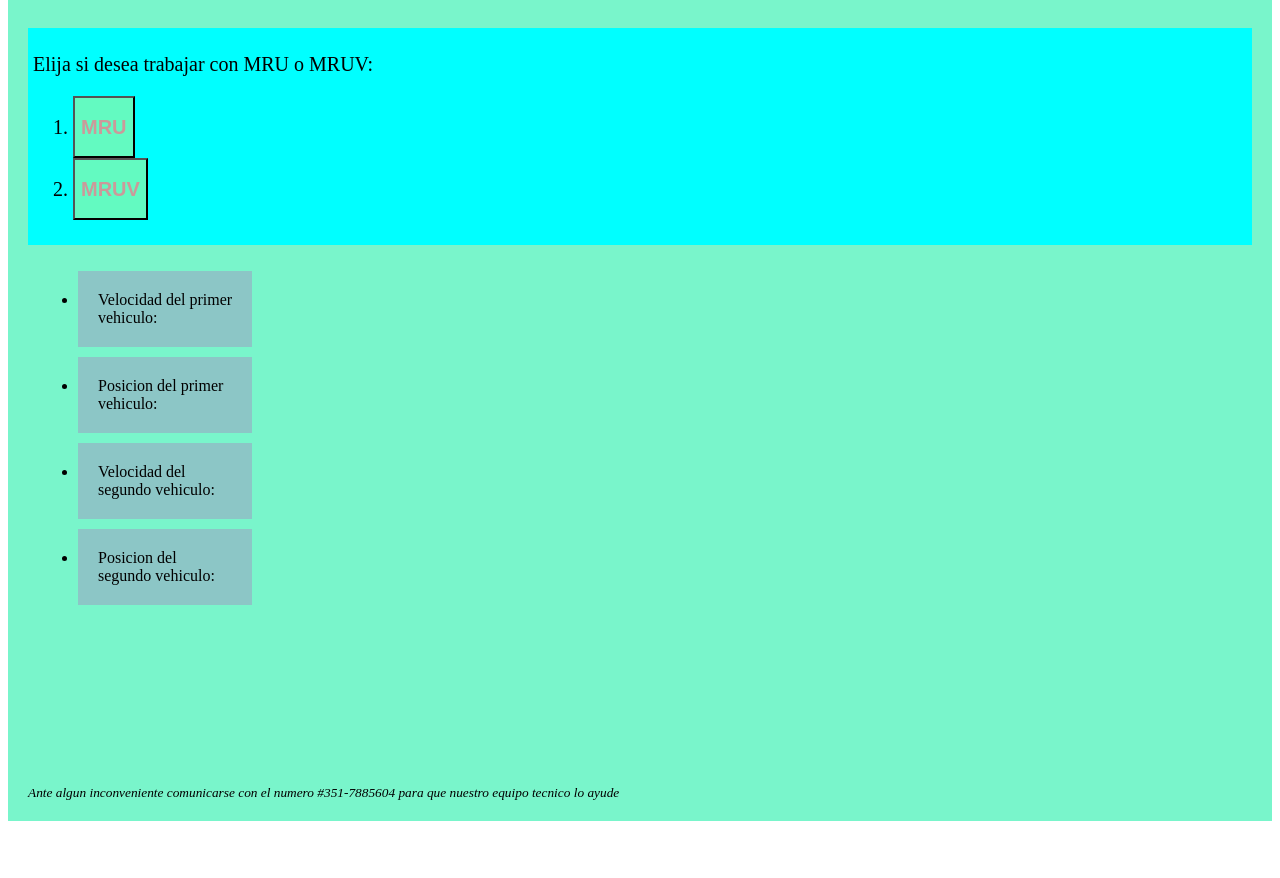
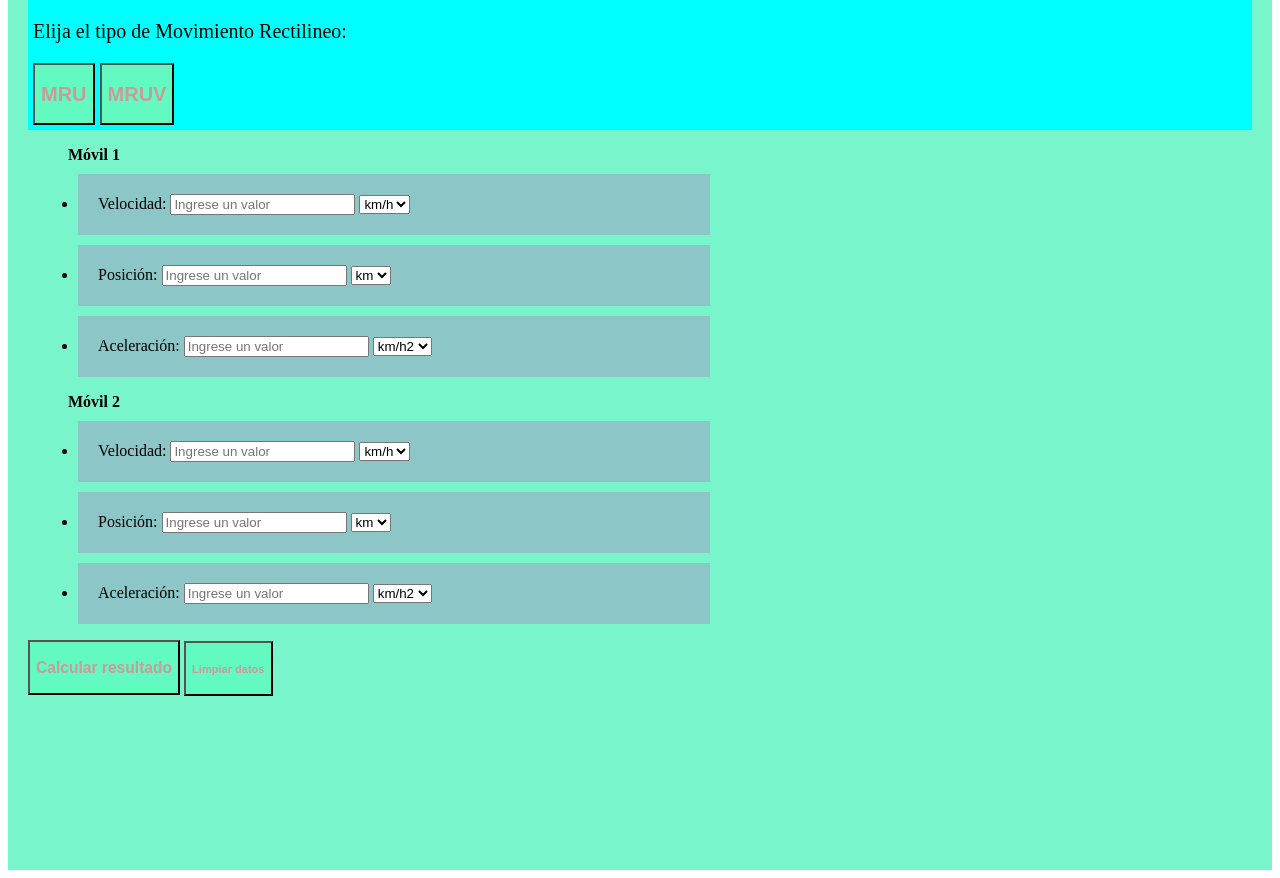
Before and after one commit to UCC-LabCompu2/proyecto2021-gonzalezachaval, a plain HTML site: page index.html in a window 1280 px wide. Shown: the part 301-1179 px from the top of the page. Before the commit the page ends 1130 px from the top, so only its background shows below. Drawn offline with Linux system fonts and the light colour scheme.

Commit message:
Update index.html
Se corrigieron errores de la primera entrega como backgrounds, labels, entre otros

```diff
--- a/index.html
+++ b/index.html
@@ -3,66 +3,126 @@
 <head>
     <meta charset="UTF-8">
     <title>PROBLEMAS DE ENCUENTRO EN MRU Y MRUV</title>
-    <meta content="Alejandro Gonzalez Achaval" name="autor">
-    <meta content="Web sobre problemas de encuentro en MRU y MRUV" name="descripcion">
-    <meta content="HTML,CSS" name="Keywords">
-    <title>proyectos2021-GonzalezAchaval</title>
+    <link rel="icon" type="image/png" href="imagenes/favicon.jpeg" sizes="24x24">
+    <meta content="Alejandro Gonzalez Achaval & Federico Daniel Spinelli" name="autores">
+    <meta content="Encuentro en MRU y MRUV" name="descripcion">
+    <meta content="HTML,CSS,JS,MRU,MRUV,Física" name="Keywords">
+    <title>proyectos2021-GonzalezAchaval-Spinelli</title>
     <link rel="stylesheet" href="proyecto2021.css">
 </head>
+<!-- Este programa sirve para realizar ejericios de colision y encuentro en MRU y MRUV-->
 
-
+<body>
 <main>
-    <body>
     <header>
+        <!-- Titulo principal-->
         <h1 id="principal">
+            <img src="imagenes/newton.png" alt="Imagen de Isaac Newton">
             PROBLEMAS DE ENCUENTRO EN MRU Y MRUV
         </h1>
-            <img src="imagenes/newton.png" alt="Imagen de Isaac Newton">
     </header>
+
     <nav>
         <p>
-                Elija si desea trabajar con MRU o MRUV:
+            Elija el tipo de Movimiento Rectilineo:
         </p>
-            <ol class="nav">
-                <li>
+        <!--Listas ordenadas para seleccionar si se desea trabajar con MRU o MRUV-->
         <button class="button">
             <h2>
                 MRU
             </h2>
         </button>
-                </li>
-                <li>
         <button class="button">
             <h2>
                 MRUV
             </h2>
         </button>
+    </nav>
+
+
+    <section>
+        <!--Listas desordenadas para completar los datos de los 2 vehiculos bajo estudio-->
+        <ul>
+            <div>
+                <b>
+                    Móvil 1
+                </b>
+                <li class="columna">
+                    <label for="Velocidad1">Velocidad: </label><input type="number" placeholder="Ingrese un valor" id="Velocidad1">
+                    <select>
+                        <option value="Km/h"> km/h </option>
+                        <option value="m/s"> m/s </option>
+                    </select>
+
                 </li>
-            </ol>
-        </nav>
-        <section class="padre">
+
+                <li class="columna">
+                    <label for="Posicion1">Posición: </label><input type="number" placeholder="Ingrese un valor" id="Posicion1">
+                    <select>
+                        <option value="Km"> km </option>
+                        <option value="m"> m </option>
+                    </select>
+                </li>
+
+                <li class="columna">
+                    <label for="Aceleracion1">Aceleración: </label><input type="number" placeholder="Ingrese un valor" id="Aceleracion1">
+                    <select>
+                        <option value="Km/h2"> km/h2 </option>
+                        <option value="m/s2"> m/s2 </option>
+                    </select>
+                </li>
+            </div>
+        </ul>
+
         <ul>
+            <div>
+                <b>
+                    Móvil 2
+                </b>
                 <li class="columna">
-                    Velocidad del primer vehiculo:
+                    <label for="Velocidad2">Velocidad: </label><input type="number" placeholder="Ingrese un valor" id="Velocidad2">
+                    <select>
+                        <option value="Km/h"> km/h </option>
+                        <option value="m/s"> m/s </option>
+                    </select>
+                </li>
+
+                <li class="columna">
+                    <label for="Posicion2">Posición: </label><input type="number" placeholder="Ingrese un valor" id="Posicion2">
+                    <select>
+                        <option value="Km"> km </option>
+                        <option value="m"> m </option>
+                    </select>
                 </li>
                 <li class="columna">
-                    Posicion del primer vehiculo:
+                    <label for="Aceleracion2">Aceleración: </label><input type="number" placeholder="Ingrese un valor" id="Aceleracion2">
+                    <select>
+                        <option value="Km/s2"> km/h2 </option>
+                        <option value="m/s2"> m/s2 </option>
+                    </select>
                 </li>
-                <li class="columna">
-                    Velocidad del segundo vehiculo:
-                </li>
-                <li class="columna">
-                    Posicion del segundo vehiculo:
-                </li>
+            </div>
+        </ul>
     </section>
 
-        </p>
-        <i>
-            <small>Ante algun inconveniente comunicarse con el numero #351-7885604 para que nuestro equipo tecnico lo ayude</small>
-        </i>
-        <canvas id="img_tules">
+    <footer>
+        <button id="unico">
+            <h3>
+                Calcular resultado
+            </h3>
+        </button>
+
+        <button id="limpiar">
+            <h5>
+                Limpiar datos
+            </h5>
+        </button>
+    </footer>
+
+    <canvas id="img_colision">
         El navegador no soporta canvas
     </canvas>
+
+</main>
 </body>
-</main>
 </html>
```
Lines whose indentation alone changed are shown as unchanged.
